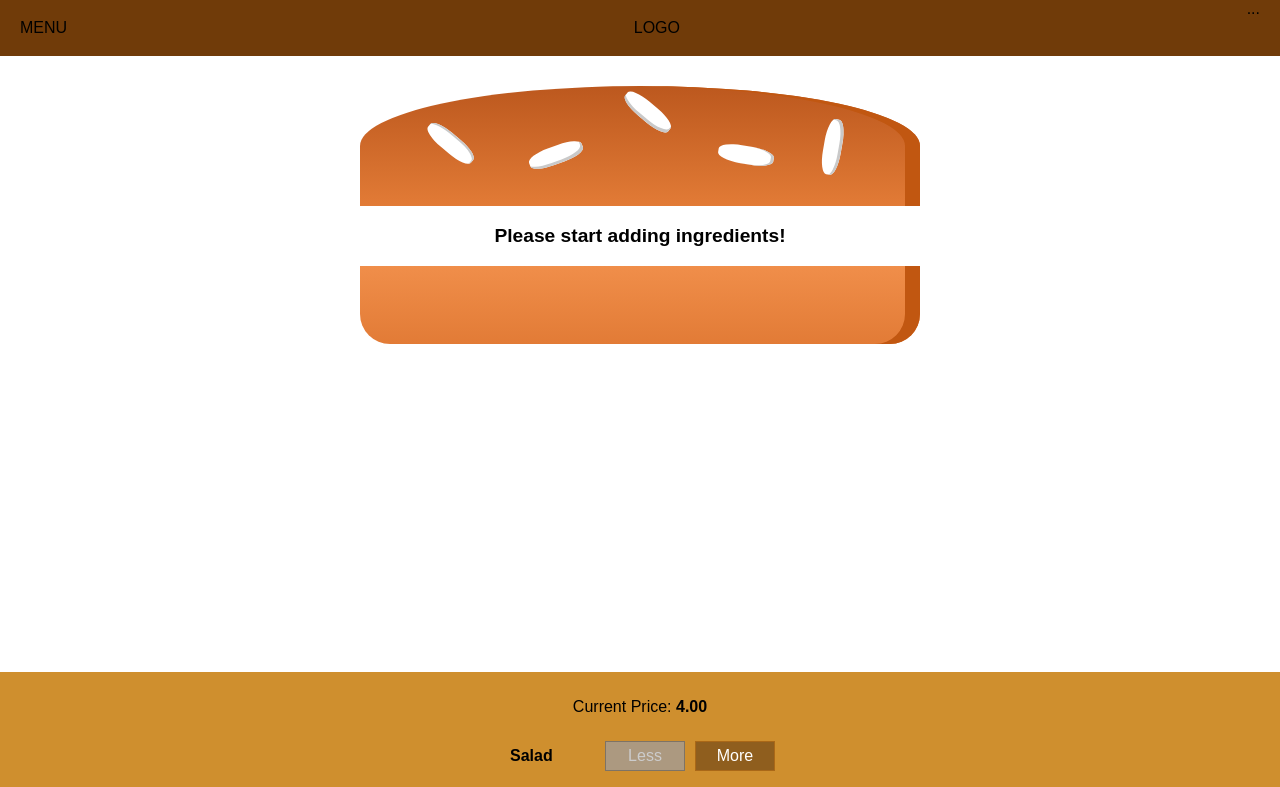
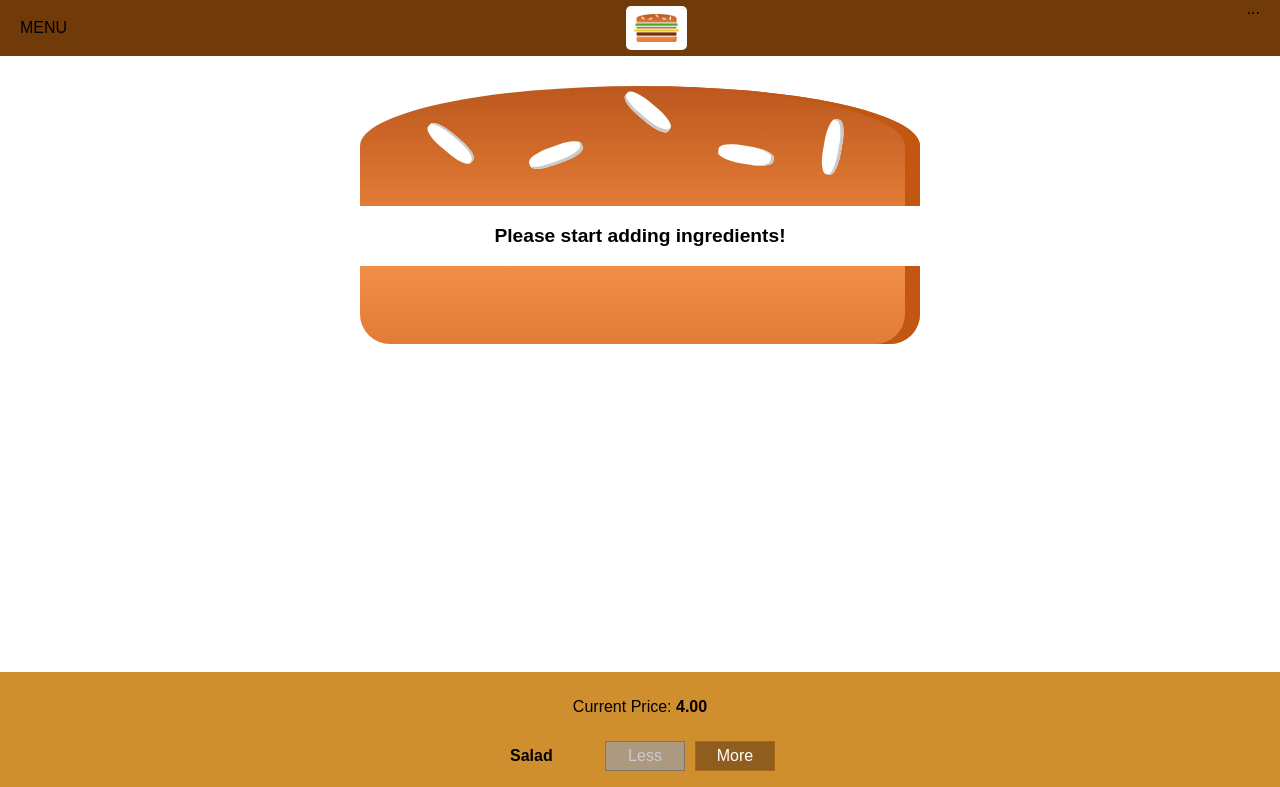
Before and after one commit to Agile-fox/React-Burger-Builder, a React (Create React App) app: page / in a window 1280 px wide. Shown: the top 787 px of the page. Built offline with nearby package versions, Linux system fonts and the light colour scheme.

Commit message:
adding logo to toolbar component

```diff
--- /dev/null
+++ b/src/components/Logo/Logo.js
@@ -0,0 +1,12 @@
+import React from 'react';
+import burgerLogo from '../../assets/images/burger-logo.png';
+import classes from './Logo.module.scss';
+
+
+const logo = (props) => (
+    <div className={classes.Logo}>
+        <img src={burgerLogo} alt="MyBurger"/>
+    </div>
+);
+
+export default logo;
--- /dev/null
+++ b/src/components/Logo/Logo.module.scss
@@ -0,0 +1,11 @@
+.Logo {
+    background-color: white;
+    padding: 8px;
+    height: 80%;
+    box-sizing: border-box;
+    border-radius: 5px;
+
+    img {
+        height: 100%;
+    }
+}
--- a/src/components/Navigation/Toolbar/Toolbar.js
+++ b/src/components/Navigation/Toolbar/Toolbar.js
@@ -1,10 +1,11 @@
 import React from 'react';
 import classes from './Toolbar.module.scss';
+import Logo from '../../Logo/Logo';
 
 const toolbar = (props) => (
     <header className={classes.Toolbar}>
         <div>MENU</div>
-        <div>LOGO</div>
+        <Logo/>
         <nav>
             ...
         </nav>
```
Also changed, not shown: src/assets/images/burger-logo.png (added).
